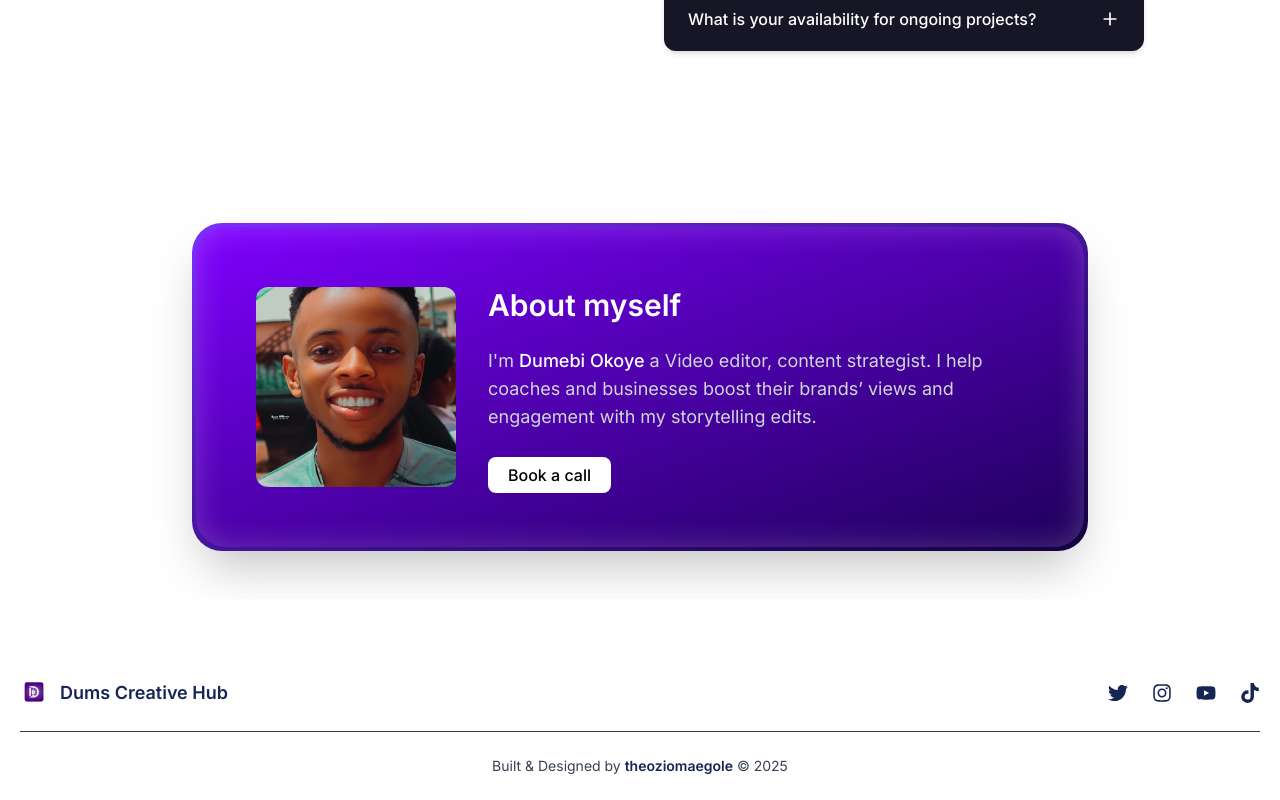
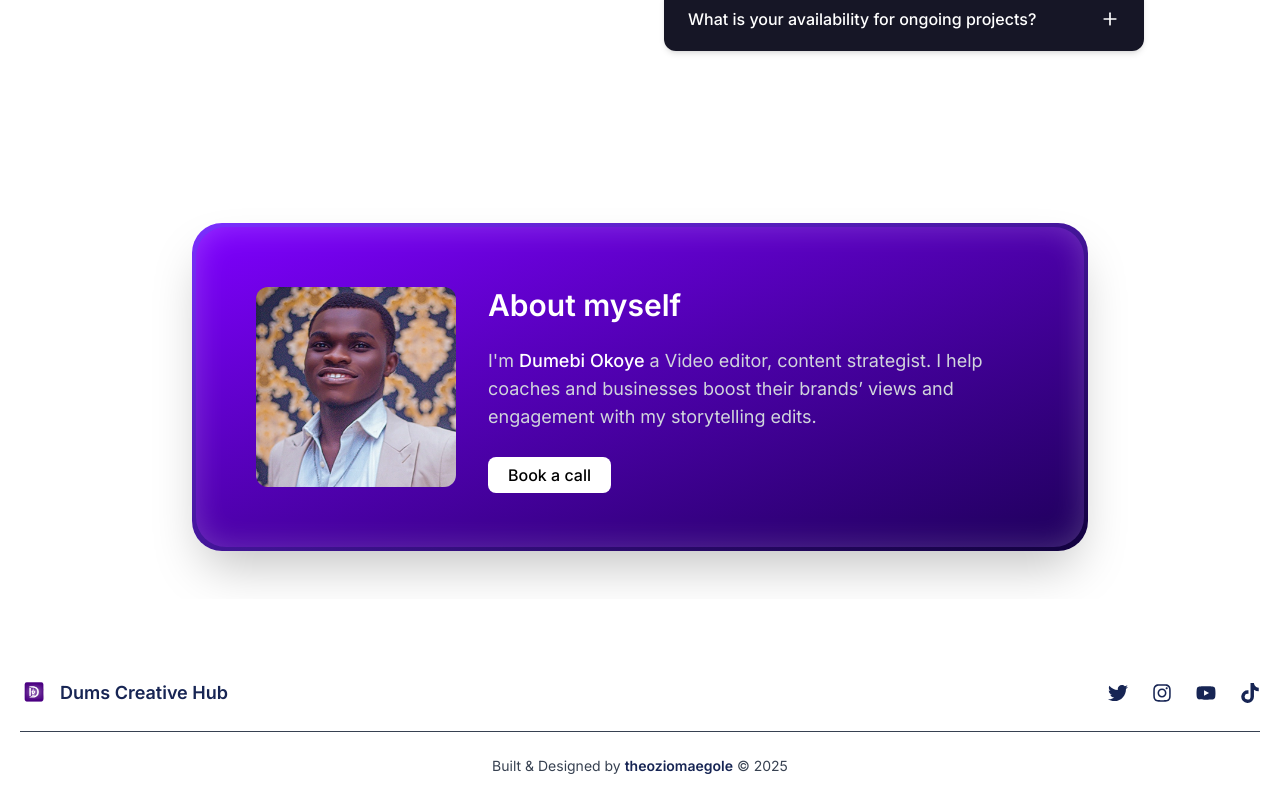
Before and after one commit to Ozioma45/Dums_Creative_Hub_Portfolio, a React (Vite) app: page / in a window 1280 px wide. Shown: the part 4512-5312 px from the top of the page. Built offline with nearby package versions, Linux system fonts and the light colour scheme; a web font is replaced by a local one.

Commit message:
added profile pic

```diff
--- a/src/components/sections/AboutUs.tsx
+++ b/src/components/sections/AboutUs.tsx
@@ -5,7 +5,7 @@ export const AboutMe = () => {
   return (
     <ScrollReveal direction="up" delay={0.7}>
       <AboutMeCard
-        imageSrc="/comp.png"
+        imageSrc="/dums.webp"
         name="Dumebi Okoye"
         title="Video editor, content strategist"
         description="I help coaches and businesses boost their brands’ views and engagement with my storytelling edits."
```
Also changed, not shown: public/dums.webp (added).
